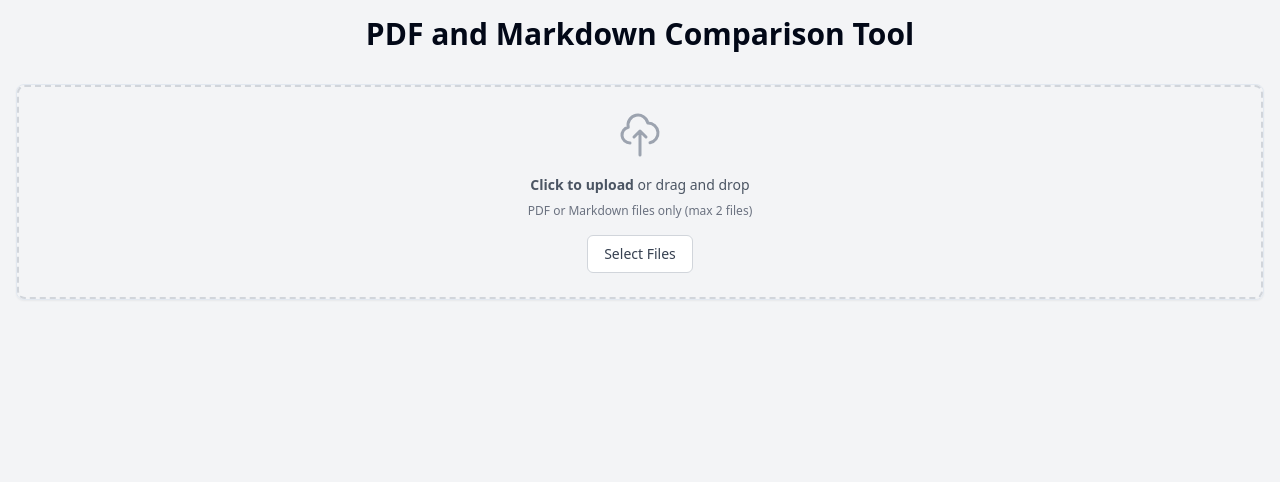
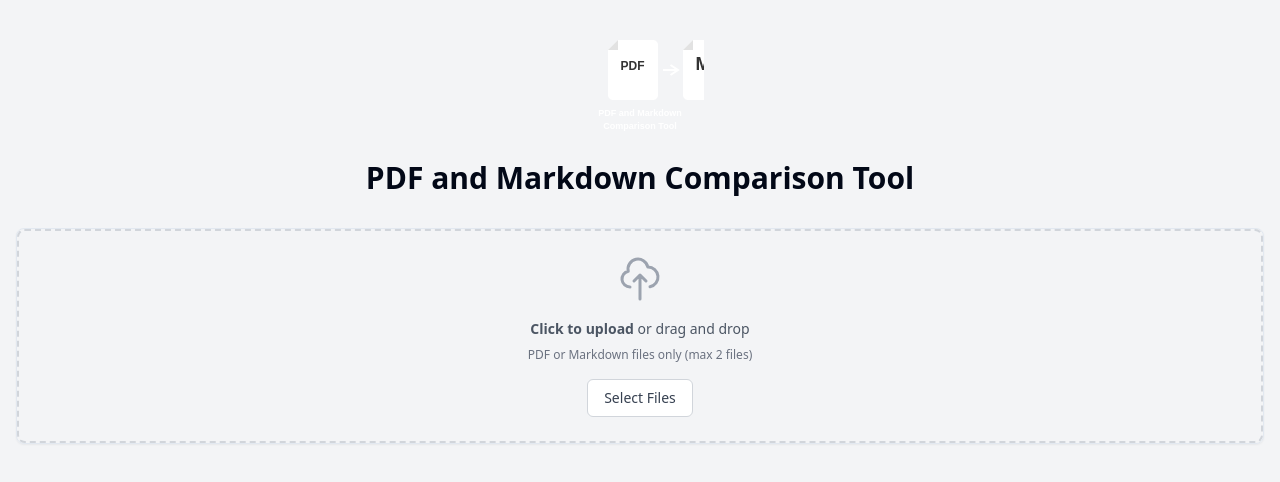
Before and after one commit to gabisala/PDF-and-Markdown-Comparison-Tool, a React (Vite) app in the folder Compare/: page / in a window 1280 px wide. Shown: the top 482 px of the page. Built offline with nearby package versions, Linux system fonts and the light colour scheme.

Commit message:
feat: add application logo

```diff
--- a/Compare/src/App.jsx
+++ b/Compare/src/App.jsx
@@ -5,6 +5,7 @@ import MarkdownViewer from './components/MarkdownViewer';
 import ProgressIndicator from './components/ProgressIndicator';
 import { processFile, isMarkdownFile, isPDFFile } from './lib/fileProcessor';
 import { generateTextDiff, formatDiffForViewer } from './lib/diffUtility';
+import logo from './assets/images/logo.svg';
 
 function App() {
   const [selectedFiles, setSelectedFiles] = useState(null);
@@ -101,9 +102,12 @@ function App() {
 
   return (
     <div className="min-h-screen bg-gray-100 p-4">
-      <h1 className="text-3xl font-bold text-center mb-8">
-        PDF and Markdown Comparison Tool
-      </h1>
+      <div className="flex flex-col items-center justify-center mb-8">
+        <img src={logo} alt="PDF and Markdown Comparison Tool" className="w-32 h-32 mb-4" />
+        <h1 className="text-3xl font-bold text-center">
+          PDF and Markdown Comparison Tool
+        </h1>
+      </div>
       <div className="max-w-7xl mx-auto grid gap-6">
         <DropZone onFileSelect={handleFileSelect} />
 
```
Also changed, not shown: Compare/src/assets/images/logo.svg (added).
